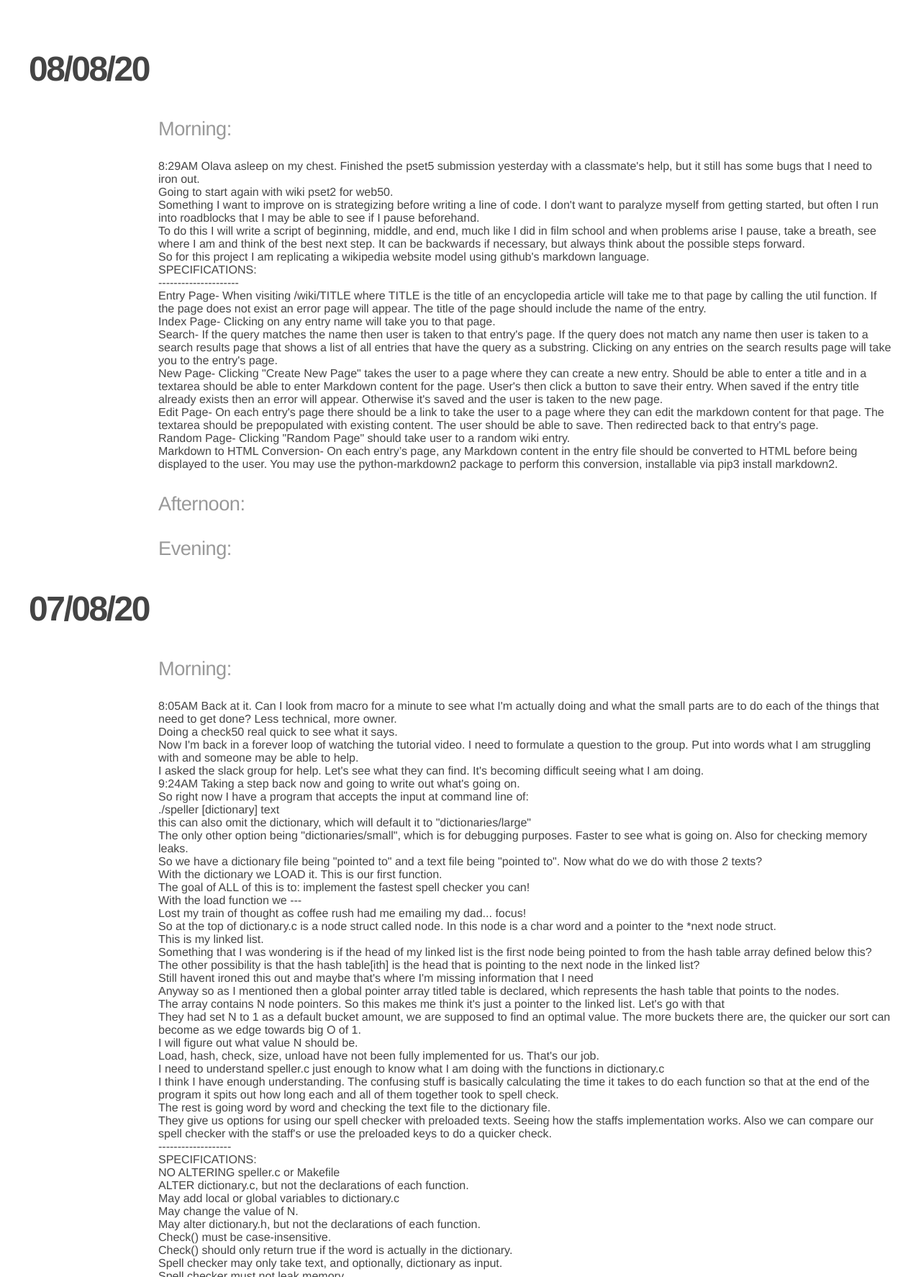
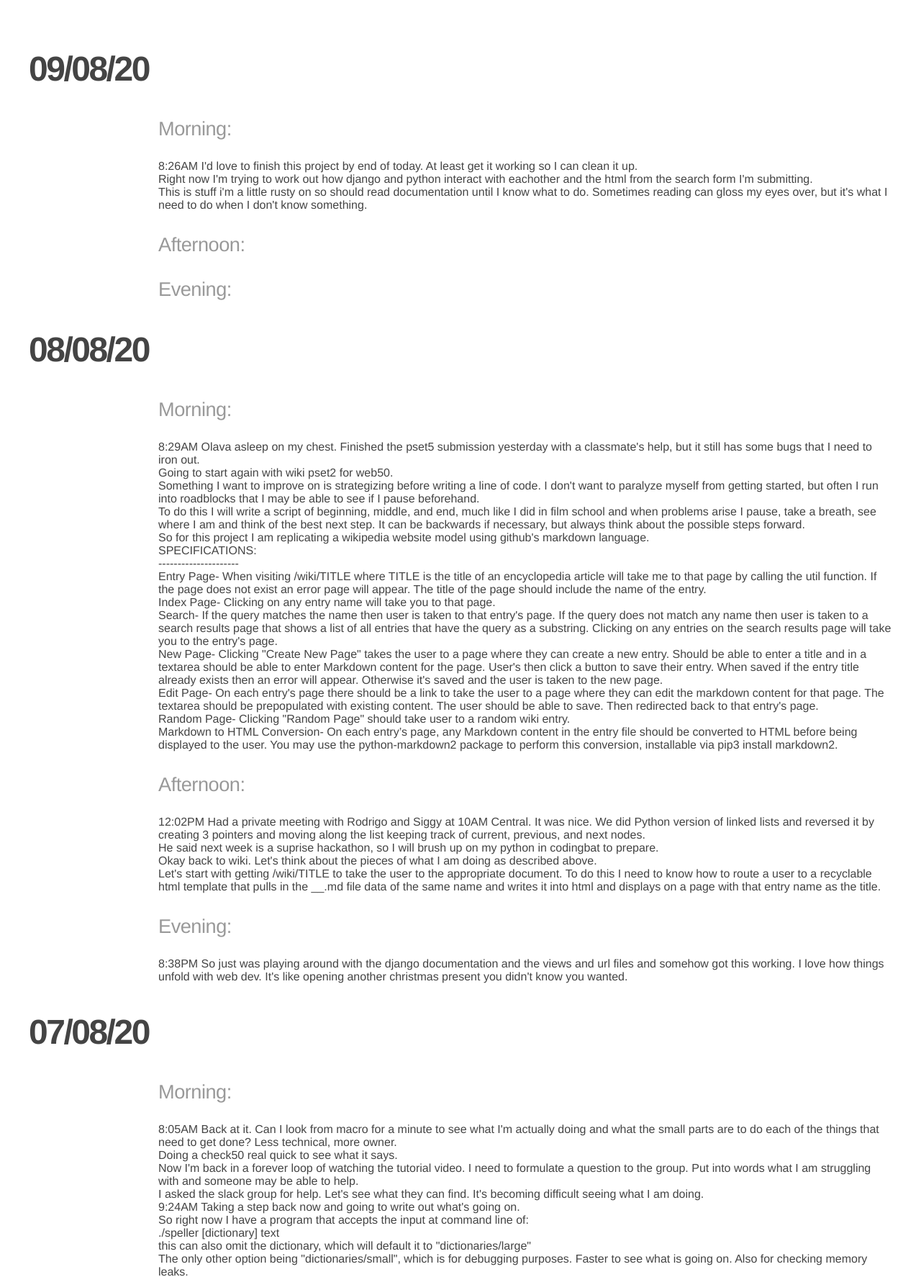
Before and after one commit to TUC01108/pubdiary, a Flask app: page / in a window 1280 px wide. Shown: the part 35-1809 px from the top of the page at 72% size. Run offline with Flask 2, Linux system fonts and the light colour scheme.

Commit message:
morn 9.8

```diff
--- a/templates/index.html
+++ b/templates/index.html
@@ -19,6 +19,20 @@ This is the <span class="name">Diary</span> section of my web page.
 </div>
 <!-- POST Diary entries below -->
 
+<h2>09/08/20</h2>
+	<h3>Morning:</h3>
+	<p>8:26AM I'd love to finish this project by end of today. At least get it working so I can clean it up.<br>
+		Right now I'm trying to work out how django and python interact with eachother and the html from the search form I'm submitting.<br>
+		This is stuff i'm a little rusty on so should read documentation until I know what to do. Sometimes reading can gloss my eyes over, but it's what I need to do when I don't know something.<br>
+
+	</p>
+	<h3>Afternoon:</h3>
+	<p>
+	</p>
+	<h3>Evening:</h3>
+	<p>
+	</p>
+
 <h2>08/08/20</h2>
 	<h3>Morning:</h3>
 	<p>8:29AM Olava asleep on my chest. Finished the pset5 submission yesterday with a classmate's help, but it still has some bugs that I need to iron out.<br>
@@ -38,10 +52,15 @@ This is the <span class="name">Diary</span> section of my web page.
 
 	</p>
 	<h3>Afternoon:</h3>
-	<p>
+	<p>12:02PM Had a private meeting with Rodrigo and Siggy at 10AM Central. It was nice. We did Python version of linked lists and reversed it by creating 3 pointers and moving along the list keeping track of current, previous, and next nodes.<br>
+		He said next week is a suprise hackathon, so I will brush up on my python in codingbat to prepare.<br>
+		Okay back to wiki. Let's think about the pieces of what I am doing as described above.<br>
+		Let's start with getting /wiki/TITLE to take the user to the appropriate document. To do this I need to know how to route a user to a recyclable html template that pulls in the __.md file data of the same name and writes it into html and displays on a page with that entry name as the title.<br>
+
 	</p>
 	<h3>Evening:</h3>
-	<p>
+	<p>8:38PM So just was playing around with the django documentation and the views and url files and somehow got this working. I love how things unfold with web dev. It's like opening another christmas present you didn't know you wanted.<br>
+
 	</p>
 
 <h2>07/08/20</h2>
```
